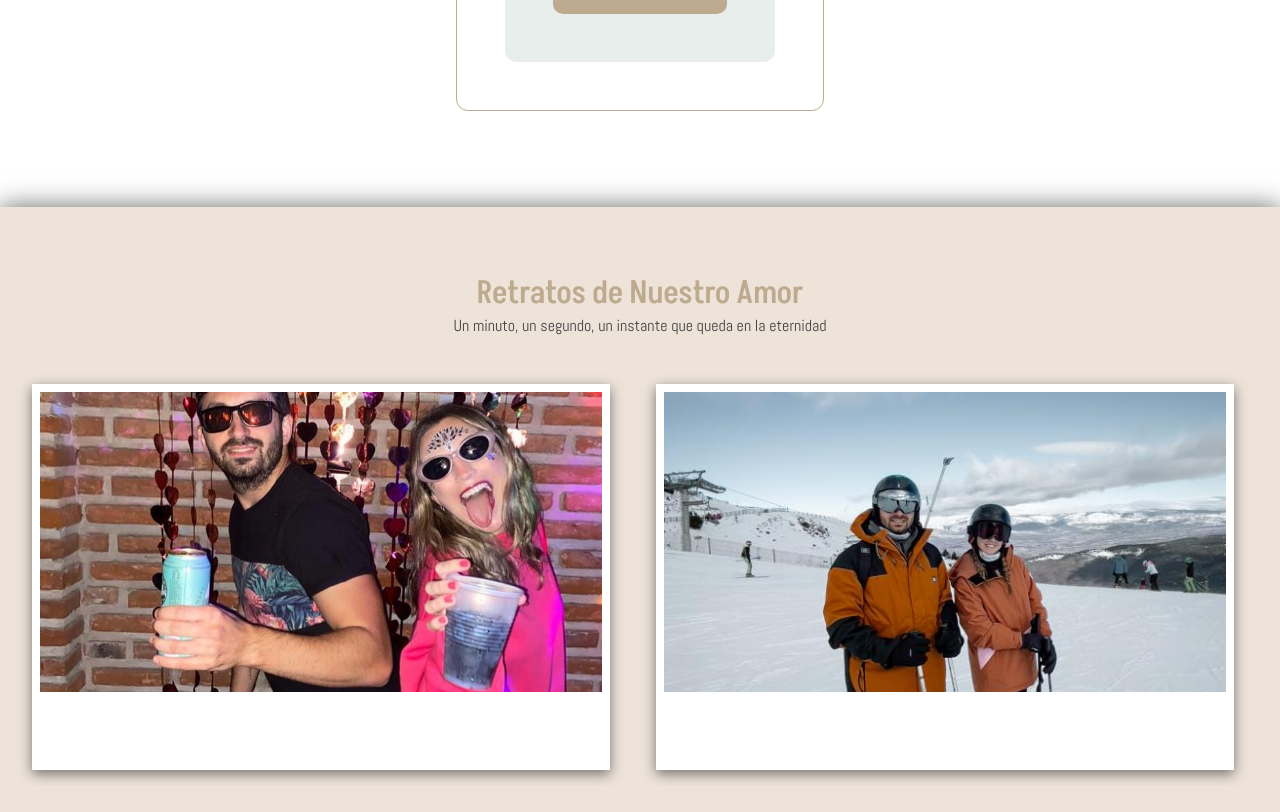
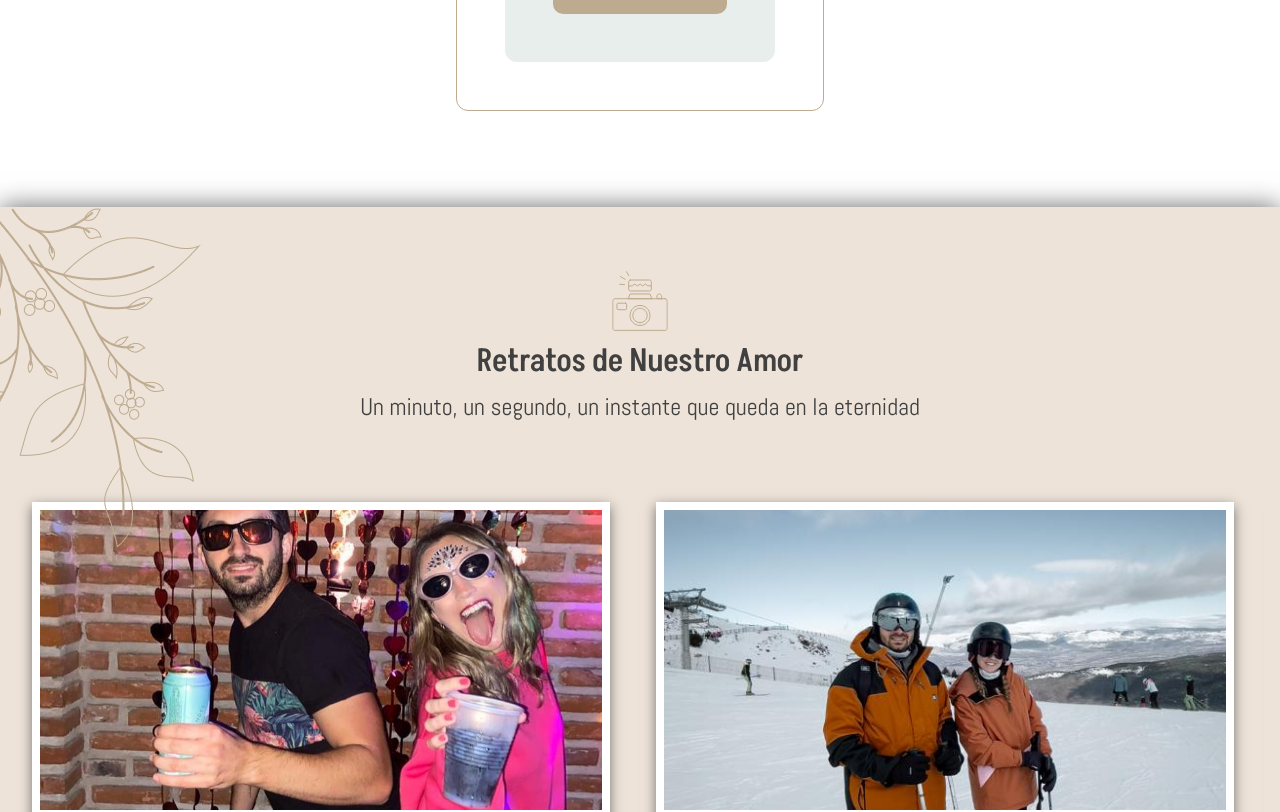
Before and after one commit to joacolarral/pili-y-gonza, a React (Create React App) app: page / in a window 1280 px wide. Shown: the part 2080-2892 px from the top of the page. Built offline with nearby package versions, Linux system fonts and the light colour scheme.

Commit message:
update gallery section

```diff
--- a/src/App.scss
+++ b/src/App.scss
@@ -22,6 +22,7 @@
     font-size: 2rem;
     margin: 0;
     font-weight: 500;
+    color: $secondary-color;
   }
 
   h2 {
--- /dev/null
+++ b/src/icons/camera.js
@@ -0,0 +1,103 @@
+import React from "react";
+
+export default function Camera() {
+  return (
+    <svg
+      width="56"
+      height="60"
+      viewBox="0 0 56 60"
+      fill="none"
+      xmlns="http://www.w3.org/2000/svg"
+    >
+      <g clip-path="url(#clip0_1_779)">
+        <path
+          d="M53.0845 27.7421H2.91541C1.75947 27.7421 0.822388 28.6791 0.822388 29.8351V57.2854C0.822388 58.4413 1.75947 59.3784 2.91541 59.3784H53.0845C54.2405 59.3784 55.1776 58.4413 55.1776 57.2854V29.8351C55.1776 28.6791 54.2405 27.7421 53.0845 27.7421Z"
+          stroke="#BEAA8E"
+          stroke-width="0.98"
+          stroke-linecap="round"
+          stroke-linejoin="round"
+        />
+        <path
+          d="M13.5581 32.1691H5.99785C5.40937 32.1691 4.93231 32.6462 4.93231 33.2347V37.649C4.93231 38.2375 5.40937 38.7146 5.99785 38.7146H13.5581C14.1466 38.7146 14.6236 38.2375 14.6236 37.649V33.2347C14.6236 32.6462 14.1466 32.1691 13.5581 32.1691Z"
+          stroke="#BEAA8E"
+          stroke-width="0.98"
+          stroke-linecap="round"
+          stroke-linejoin="round"
+        />
+        <path
+          d="M28.0063 54.4947C33.5338 54.4947 38.0148 50.0138 38.0148 44.4862C38.0148 38.9587 33.5338 34.4778 28.0063 34.4778C22.4788 34.4778 17.9979 38.9587 17.9979 44.4862C17.9979 50.0138 22.4788 54.4947 28.0063 54.4947Z"
+          stroke="#BEAA8E"
+          stroke-width="0.98"
+          stroke-linecap="round"
+          stroke-linejoin="round"
+        />
+        <path
+          d="M28.0063 51.6787C24.0486 51.6787 20.8139 48.4567 20.8139 44.4863C20.8139 40.5159 24.0359 37.2939 28.0063 37.2939C31.9767 37.2939 35.1987 40.5159 35.1987 44.4863C35.1987 48.4567 31.9767 51.6787 28.0063 51.6787Z"
+          stroke="#BEAA8E"
+          stroke-width="0.98"
+          stroke-linecap="round"
+          stroke-linejoin="round"
+        />
+        <path
+          d="M39.7907 27.7421H16.2093L18.0867 22.9852H37.926L39.7907 27.7421Z"
+          stroke="#BEAA8E"
+          stroke-width="0.98"
+          stroke-linecap="round"
+          stroke-linejoin="round"
+        />
+        <path
+          d="M49.6215 27.7421H44.8773V25.37C44.8773 24.0634 45.9429 22.9979 47.2494 22.9979C48.556 22.9979 49.6215 24.0634 49.6215 25.37V27.7421Z"
+          stroke="#BEAA8E"
+          stroke-width="0.98"
+          stroke-linecap="round"
+          stroke-linejoin="round"
+        />
+        <path
+          d="M18.2896 9.00635H37.723C38.5856 9.00635 39.2833 9.70402 39.2833 10.5666V18.4059C39.2833 19.2685 38.5856 19.9662 37.723 19.9662H18.2896C17.427 19.9662 16.7294 19.2685 16.7294 18.4059V10.5666C16.7294 9.70402 17.427 9.00635 18.2896 9.00635Z"
+          stroke="#BEAA8E"
+          stroke-width="0.98"
+          stroke-linecap="round"
+          stroke-linejoin="round"
+        />
+        <path
+          d="M16.7294 14.981H20.1543L22.8055 12.9894L25.4947 15.019L28.0951 13.0528L30.6575 14.9936L33.3467 12.9641L35.8457 14.8414H39.2706"
+          stroke="#BEAA8E"
+          stroke-width="0.98"
+          stroke-linecap="round"
+          stroke-linejoin="round"
+        />
+        <path
+          d="M7.72302 13.3446L12.4672 13.5602"
+          stroke="#BEAA8E"
+          stroke-width="0.98"
+          stroke-linecap="round"
+          stroke-linejoin="round"
+        />
+        <path
+          d="M8.40802 5.46722L13.1776 8.33403"
+          stroke="#BEAA8E"
+          stroke-width="0.98"
+          stroke-linecap="round"
+          stroke-linejoin="round"
+        />
+        <path
+          d="M14.4461 0.621582L16.8562 4.71883"
+          stroke="#BEAA8E"
+          stroke-width="0.98"
+          stroke-linecap="round"
+          stroke-linejoin="round"
+        />
+      </g>
+      <defs>
+        <clipPath id="clip0_1_779">
+          <rect
+            width="55.5983"
+            height="60"
+            fill="white"
+            transform="translate(0.200836)"
+          />
+        </clipPath>
+      </defs>
+    </svg>
+  );
+}
--- a/src/view/Gallery/Gallery.module.scss
+++ b/src/view/Gallery/Gallery.module.scss
@@ -1,6 +1,29 @@
-.container {
+@import "../../styles/mixin.scss";
+
+.header {
+  display: flex;
+  flex-direction: column;
+  align-items: center;
+  gap: 0.5rem;
+}
+
+.greenImg {
+  position: relative;
+
+  img {
+    position: absolute;
+    top: -9rem;
+    left: 0;
+    z-index: 999999;
+  }
 }
 
 .carousel {
-  padding: 2rem 1rem 0;
+  padding: 4rem 1rem 0;
 }
+
+@include phone {
+  .greenImg {
+    display: none;
+  }
+}
--- a/src/view/Gallery/index.js
+++ b/src/view/Gallery/index.js
@@ -10,6 +10,8 @@ import photo4 from "../../images/carousel/4.jpeg";
 import photo5 from "../../images/carousel/5.jpeg";
 import photo7 from "../../images/carousel/7.jpeg";
 import photo8 from "../../images/carousel/8.jpeg";
+import greenGallery from "../../images/green_gallery.png";
+import Camera from "../../icons/camera";
 
 const photos = [photo1, photo2, photo3, photo4, photo5, photo7, photo8];
 
@@ -17,8 +19,14 @@ export default function Gallery() {
   return (
     <Section secondaryBg>
       <div>
-        <h1>Retratos de Nuestro Amor</h1>
-        <p>Un minuto, un segundo, un instante que queda en la eternidad</p>
+        <div className={styles.greenImg}>
+          <img src={greenGallery} alt="" />
+        </div>
+        <div className={styles.header}>
+          <Camera />
+          <h1>Retratos de Nuestro Amor</h1>
+          <h2>Un minuto, un segundo, un instante que queda en la eternidad</h2>
+        </div>
 
         <div className={styles.carousel}>
           <Carousel>
```
Also changed, not shown: src/images/green_gallery.png (added).
